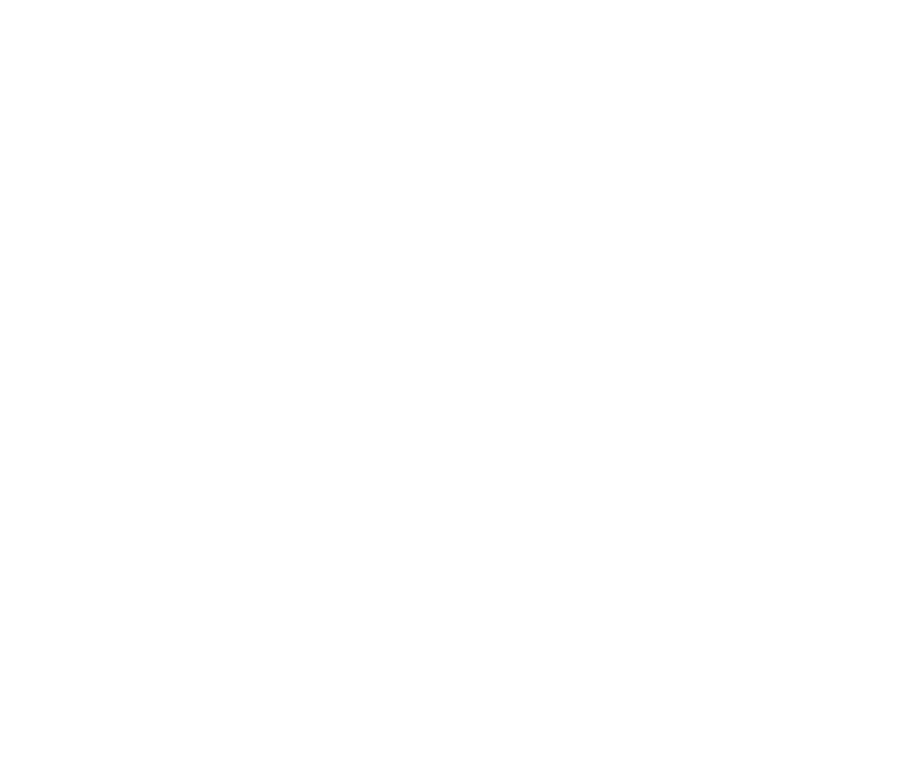
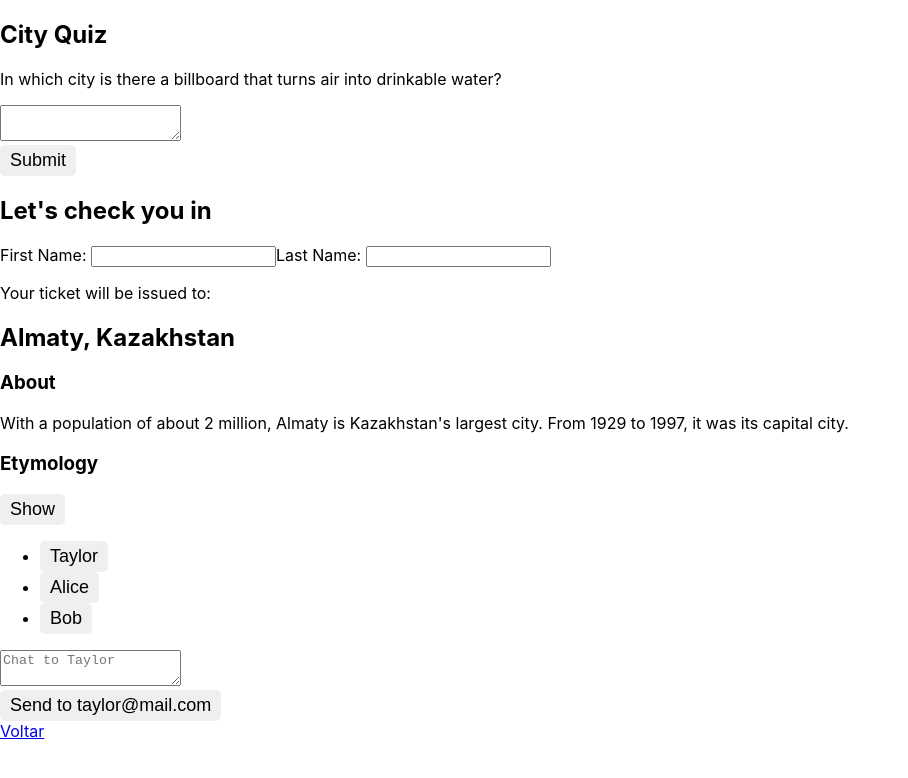
Before and after one commit to MuriloHI/react, a React (Create React App) app: page /atv05 in a window 1280 px wide. Before the commit this address had no page. Shown: the top 778 px of the page, without its empty margins (0-908 px from the left). Built offline with nearby package versions, Linux system fonts and the light colour scheme.

Commit message:
Inicio da atividade 05, não finalizado

```diff
--- /dev/null
+++ b/src/Accordion.js
@@ -0,0 +1,45 @@
+import { useState } from 'react';
+
+export default function Accordion() {
+    const [activeIndex, setActiveIndex] = useState(0);
+    return (
+        <>
+            <h2>Almaty, Kazakhstan</h2>
+            <Panel
+                title="About"
+                isActive={activeIndex === 0}
+                onShow={() => setActiveIndex(0)}
+            >
+                With a population of about 2 million, Almaty is Kazakhstan's largest city. From 1929 to 1997, it was its capital city.
+            </Panel>
+
+            <Panel
+                title="Etymology"
+                isActive={activeIndex === 1}
+                onShow={() => setActiveIndex(1)}
+            >
+                The name comes from <span lang="kk-KZ">apple</span>, the Kazakh word for "apple" and is often translated as "full of apples". In fact, the region surrounding Alamaty is thought to be ancestral home of the apple, and the wild <i lang="la">Malus sieversii</i> is considered a likely candidate for the ancestor of the modern domestic apple.
+            </Panel>
+        </>
+    );
+}
+
+function Panel({
+    title,
+    children,
+    isActive,
+    onShow
+}) {
+    return (
+        <section className='panel'>
+            <h3>{title}</h3>
+            {isActive ? (
+                <p>{children}</p>
+            ) : (
+                <button onClick={onShow}>
+                    Show
+                </button>
+            ) }
+        </section>
+    ) ;
+}
--- /dev/null
+++ b/src/Atv05.js
@@ -0,0 +1,21 @@
+import FormQuiz from "./FormQuiz";
+import FormTicket from "./FormTicket";
+import Accordion from "./Accordion";
+import ContactList from "./ContactList";
+import Chat from "./Chat";
+import Messenger from "./Messenger";
+import { Link } from "react-router-dom";
+
+
+export default function Atv05() {
+  return (
+    <>
+        <FormQuiz />
+        <FormTicket />
+        <Accordion />
+        <Messenger />
+
+        <Link to="/" className="voltar-link">Voltar</Link>
+    </>
+  );
+}
--- /dev/null
+++ b/src/Chat.js
@@ -0,0 +1,16 @@
+import { useState } from 'react';
+
+export default function Chat({ contact }) {
+  const [text, setText] = useState('');
+  return (
+    <section className="chat">
+      <textarea
+        value={text}
+        placeholder={'Chat to ' + contact.name}
+        onChange={e => setText(e.target.value)}
+      />
+      <br />
+      <button>Send to {contact.email}</button>
+    </section>
+  );
+}
--- /dev/null
+++ b/src/ContactList.js
@@ -0,0 +1,21 @@
+export default function ContactList({
+    selectedContact,
+    contacts,
+    onSelect
+  }) {
+    return (
+      <section className="contact-list">
+        <ul>
+          {contacts.map(contact =>
+            <li key={contact.email}>
+              <button onClick={() => {
+                onSelect(contact);
+              }}>
+                {contact.name}
+              </button>
+            </li>
+          )}
+        </ul>
+      </section>
+    );
+  }
--- /dev/null
+++ b/src/FormQuiz.js
@@ -0,0 +1,64 @@
+import { useState } from 'react';
+
+export default function FormQuiz() {
+    const [answer, setAnswer] = useState('');
+    const [error, setError] = useState(null);
+    const [status, setStatus] = useState('typing');
+
+    if (status === 'sucess') {
+        return <h1>That's right!</h1>
+    }
+
+    async function handleSubmit(e) {
+        e.preventDefault();
+        setStatus('submitting');
+        try {
+            await submitForm(answer);
+            setStatus('sucess');
+        } catch (err) {
+            setStatus('typing');
+            setError(err);
+        }
+    }
+
+    function handleTextareaChange(e) {
+        setAnswer(e.target.value);
+    }
+
+    return(
+        <>
+            <h2>City Quiz</h2>
+            <p>In which city is there a billboard that turns air into drinkable water?</p>
+            <form onSubmit={handleSubmit}>
+                <textarea
+                    value={answer}
+                    onChange={handleTextareaChange}
+                    disabled={status === 'submitting'}
+                />
+                <br />
+
+                <button disabled={answer.lenght === 0 || status === 'submitting'}>
+                    Submit
+                </button>
+                {error !== null &&
+                    <p className='Error'>
+                        {error.message}
+                    </p>
+                }
+            </form>
+        </>
+    );
+}
+
+function submitForm(answer) {
+    return new Promise((resolve, reject) =>{
+        setTimeout(() => {
+            let shouldError = answer.toLowerCase() != 'lima'
+            if (shouldError) {
+                reject (new Error('Try again!'));
+            } else {
+                resolve();
+            }
+        }, 1500);
+    });
+}
--- /dev/null
+++ b/src/FormTicket.js
@@ -0,0 +1,36 @@
+import { useState } from 'react';
+
+export default function FormTicket() {
+    const [firstName, setFirstName] = useState('');
+    const [lastName, setLastName] = useState('');
+    const [fullName, setFullName] = useState('');
+
+    function handleFirstNameChange(e) {
+        setFirstName(e.target.value);
+        setFullName(e.target.value + ' ' + lastName);
+    }
+
+    function handleLastNameChange(e) {
+        setLastName(e.target.value);
+        setFullName(firstName + ' ' + e.target.value);
+    }
+
+    return (
+        <>
+            <h2>Let's check you in</h2>
+            <label>
+                First Name: {' '}
+                <input
+                    value={firstName}
+                    onChange={handleFirstNameChange}/>
+            </label>
+            <label>
+                Last Name:{' '}
+                <input
+                    value={lastName}
+                    onChange={handleLastNameChange}/>
+            </label>
+            <p>Your ticket will be issued to: <b>{fullName}</b></p>
+        </>
+    );
+}
--- a/src/Home.js
+++ b/src/Home.js
@@ -19,6 +19,9 @@
                     <li>
                         <Link to="/Atv04">Atividade 4</Link>
                     </li>
+                    <li>
+                        <Link to="/Atv05">Atividade 5</Link>
+                    </li>
                 </ul>
             </nav>
         </div>
--- /dev/null
+++ b/src/Messenger.js
@@ -0,0 +1,23 @@
+import { useState } from 'react';
+import Chat from './Chat.js';
+import ContactList from './ContactList.js';
+
+export default function Messenger() {
+  const [to, setTo] = useState(contacts[0]);
+  return (
+    <div>
+      <ContactList
+        contacts={contacts}
+        selectedContact={to}
+        onSelect={contact => setTo(contact)}
+      />
+      <Chat contact={to} />
+    </div>
+  );
+}
+
+const contacts = [
+  { name: 'Taylor', email: 'taylor@mail.com' },
+  { name: 'Alice', email: 'alice@mail.com' },
+  { name: 'Bob', email: 'bob@mail.com' }
+];
--- a/src/minhasRotas.js
+++ b/src/minhasRotas.js
@@ -5,6 +5,7 @@
 import Atv02 from "./Atv02";
 import Atv03 from "./Atv03";
 import Atv04 from "./Atv04";
+import Atv05 from "./Atv05";
 
 export default function minhasRotas() {
     return(
@@ -15,6 +16,7 @@
                 <Route path="/atv02" element={<Atv02 />} />
                 <Route path="/atv03" element={<Atv03 />} />
                 <Route path="/atv04" element={<Atv04 />} />
+                <Route path="/atv05" element={<Atv05 />} />
             </Routes>
         </BrowserRouter>
     );
```
